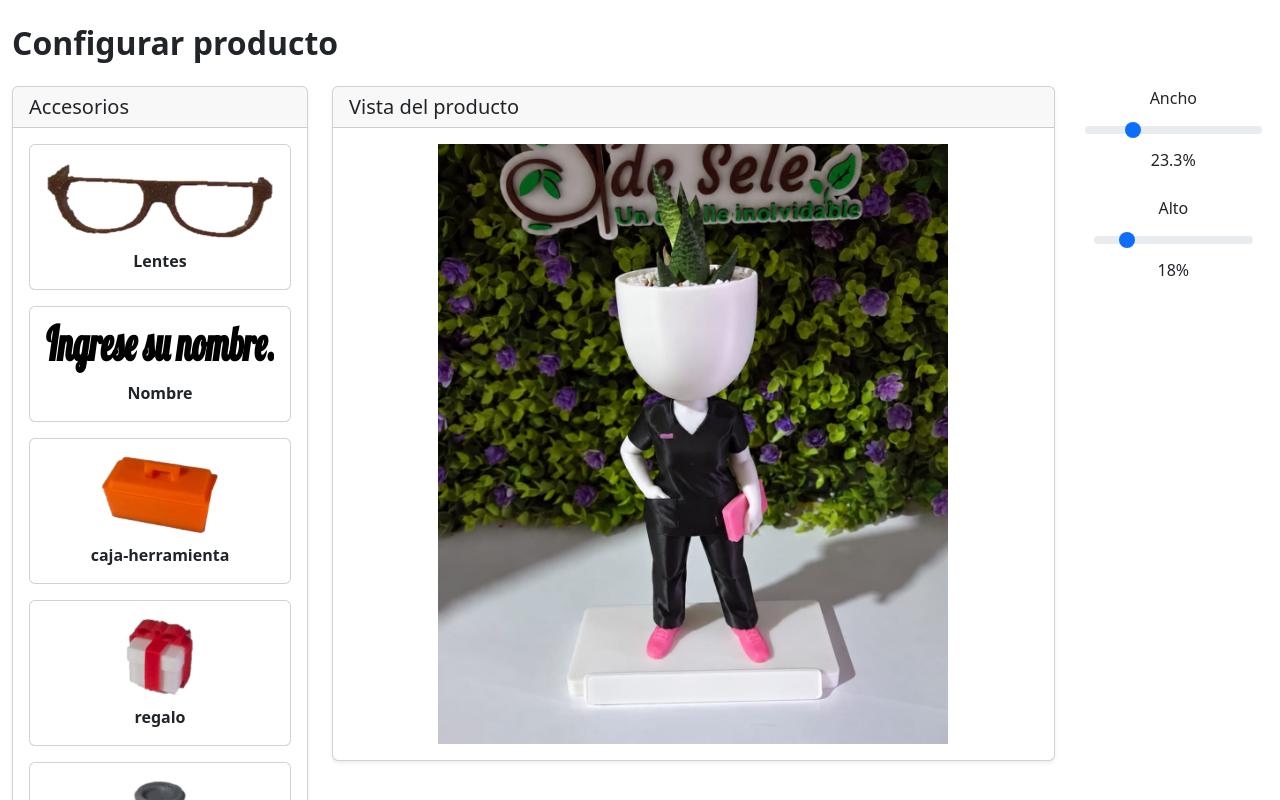
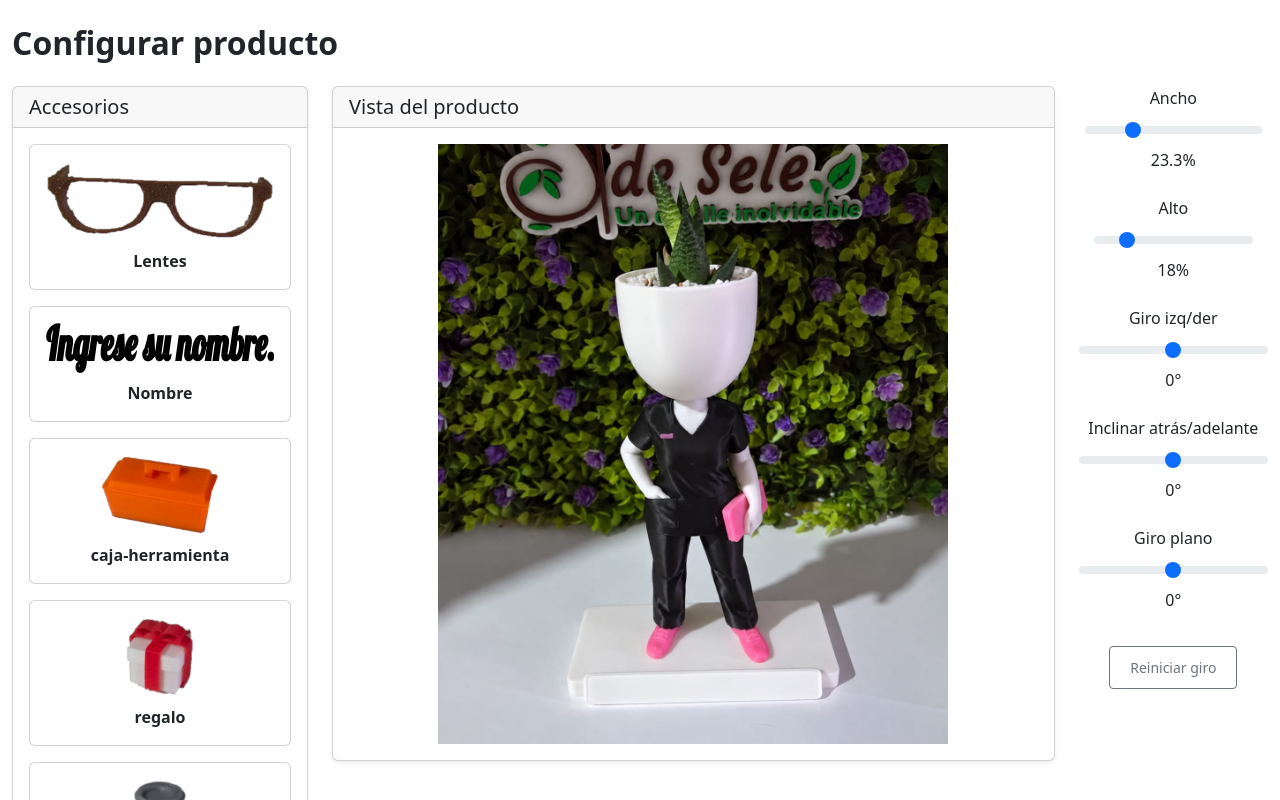
Before and after one commit to danielSan777/VentaPruebaApp, an Angular app: page /editor-producto in a window 1280 px wide. Shown: the top 800 px of the page. Built offline with nearby package versions, Linux system fonts and the light colour scheme.

Commit message:
aplicando rotacion

```diff
--- a/src/app/cliente/cliente.css
+++ b/src/app/cliente/cliente.css
@@ -43,6 +43,23 @@
     pointer-events: none;
 }
 
+.accesorio-colocado img {
+    display: block;
+    width: 100%;
+    height: 100%;
+    object-fit: fill;
+    pointer-events: none;
+    user-select: none;
+}
+
+/* Contenedor que recibe la rotación 3D guardada en el editor */
+.contenido-3d {
+    width: 100%;
+    height: 100%;
+    transform-origin: center center;
+    pointer-events: none;
+}
+
 @font-face {
     font-family: 'Lobster';
     src: url('/fonts/Lobster-Regular.ttf') format('truetype');
--- a/src/app/cliente/cliente.html
+++ b/src/app/cliente/cliente.html
@@ -79,22 +79,30 @@
 
                         <div class="accesorio-colocado" [style.left.%]="accesorio.x" [style.top.%]="accesorio.y"
                             [style.width.%]="accesorio.ancho" [style.height.%]="accesorio.alto">
-                            <canvas [appTextoCanvas]="nombreCliente() || (accesorio.texto ?? '')"></canvas>
+                            <div class="contenido-3d" [style.transform]="transformar(accesorio)">
+                                <canvas [appTextoCanvas]="nombreCliente() || (accesorio.texto ?? '')"></canvas>
+                            </div>
                         </div>
 
                         } @else if (accesorio.accesorioId == 1) {
 
                         <div class="accesorio-colocado" [style.left.%]="accesorio.x" [style.top.%]="accesorio.y"
                             [style.width.%]="accesorio.ancho" [style.height.%]="accesorio.alto">
-                            @if (hayLentes()) {
-                            <canvas #canvasLentes></canvas>
-                            }
+                            <div class="contenido-3d" [style.transform]="transformar(accesorio)">
+                                @if (hayLentes()) {
+                                <canvas #canvasLentes></canvas>
+                                }
+                            </div>
                         </div>
 
                         } @else {
 
-                        <img [src]="accesorio.imagen" class="accesorio-colocado" [style.width.%]="accesorio.ancho"
-                            [style.height.%]="accesorio.alto" [style.left.%]="accesorio.x" [style.top.%]="accesorio.y">
+                        <div class="accesorio-colocado" [style.left.%]="accesorio.x" [style.top.%]="accesorio.y"
+                            [style.width.%]="accesorio.ancho" [style.height.%]="accesorio.alto">
+                            <div class="contenido-3d" [style.transform]="transformar(accesorio)">
+                                <img [src]="accesorio.imagen" [alt]="accesorio.nombre">
+                            </div>
+                        </div>
                         }
                         }
 
--- a/src/app/cliente/cliente.ts
+++ b/src/app/cliente/cliente.ts
@@ -185,6 +185,12 @@ export class Cliente implements OnInit {
   );
 
 
+  // Rotación guardada en el editor (si el accesorio no tiene, queda en 0°)
+  transformar(a: AccesorioColocado): string {
+    return `perspective(600px) rotateX(${a.rotX ?? 0}deg) rotateY(${a.rotY ?? 0}deg) rotateZ(${a.rotZ ?? 0}deg)`;
+  }
+
+
   private agregarPorDefecto(lista: AccesorioColocado[]): void {
     const obligatorios = [1, 2];
 
@@ -198,6 +204,7 @@ export class Cliente implements OnInit {
     this.accesoriosSeleccionados.set(
       elegidos.map(a => ({ ...a, id: this.siguienteId++ }))
     );
+
   }
 
 
@@ -205,4 +212,8 @@ export class Cliente implements OnInit {
 
 
 
+
+
+
+
 }
--- a/src/app/dominio/Accesorios.ts
+++ b/src/app/dominio/Accesorios.ts
@@ -34,4 +34,6 @@ interface AccesorioColocado {
 
   texto?: string;
 
+  rotX?: number; rotY?: number; rotZ?: number; // grados
+
 }
--- a/src/app/editor-producto/editor-producto.css
+++ b/src/app/editor-producto/editor-producto.css
@@ -255,3 +255,11 @@ button {
   right: -7px;
   cursor: nwse-resize;
 }
+
+/* Contenedor que recibe la rotación 3D (las manijas quedan fuera) */
+.contenido-3d {
+  width: 100%;
+  height: 100%;
+  transform-origin: center center;
+  pointer-events: none;
+}
--- a/src/app/editor-producto/editor-producto.html
+++ b/src/app/editor-producto/editor-producto.html
@@ -119,11 +119,13 @@
                 [style.left.%]="accesorio.x" [style.top.%]="accesorio.y" (click)="seleccionarAccesorio(accesorio)"
                 (pointerdown)="iniciarArrastre($event, accesorio)">
 
-                @if (accesorio.tipo === 'texto') {
-                <canvas [appTextoCanvas]="accesorio.texto ?? ''"></canvas>
-                } @else {
-                <img draggable="false" [src]="accesorio.imagen" [alt]="accesorio.nombre">
-                }
+                <div class="contenido-3d" [style.transform]="transformar(accesorio)">
+                  @if (accesorio.tipo === 'texto') {
+                  <canvas [appTextoCanvas]="accesorio.texto ?? ''"></canvas>
+                  } @else {
+                  <img draggable="false" [src]="accesorio.imagen" [alt]="accesorio.nombre">
+                  }
+                </div>
 
                 @if (accesorioSeleccionadoId() === accesorio.id) {
                 <span class="handle nw" (pointerdown)="iniciarRedimension($event, accesorio, 'nw')"></span>
@@ -180,9 +182,36 @@
           <div>{{ porcentajeAlto() }}%</div>
         </div>
 
+        <!-- Giro izquierda / derecha -->
+        <div class="text-center w-100">
+          <label class="form-label">Giro izq/der</label>
+          <input type="range" class="form-range" min="-180" max="180" step="1" [ngModel]="rotacion().rotY"
+            (ngModelChange)="cambiarRotacion('rotY', $event)">
+          <div>{{ rotacion().rotY }}°</div>
+        </div>
+
+        <!-- Inclinar atrás / adelante -->
+        <div class="text-center w-100">
+          <label class="form-label">Inclinar atrás/adelante</label>
+          <input type="range" class="form-range" min="-90" max="90" step="1" [ngModel]="rotacion().rotX"
+            (ngModelChange)="cambiarRotacion('rotX', $event)">
+          <div>{{ rotacion().rotX }}°</div>
+        </div>
+
+        <!-- Giro plano -->
+        <div class="text-center w-100">
+          <label class="form-label">Giro plano</label>
+          <input type="range" class="form-range" min="-180" max="180" step="1" [ngModel]="rotacion().rotZ"
+            (ngModelChange)="cambiarRotacion('rotZ', $event)">
+          <div>{{ rotacion().rotZ }}°</div>
+        </div>
+
+        <button type="button" class="btn btn-outline-secondary btn-sm" (click)="reiniciarRotacion()">
+          Reiniciar giro
+        </button>
+
       </div>
     </div>
-
 
 
     <!-- ================================= -->
--- a/src/app/editor-producto/editor-producto.ts
+++ b/src/app/editor-producto/editor-producto.ts
@@ -62,6 +62,9 @@ export class EditorProducto {
 
   porcentajeAncho = signal(23.3);
   porcentajeAlto = signal(18);
+
+  // Rotación del accesorio seleccionado (en grados)
+  rotacion = signal({ rotX: 0, rotY: 0, rotZ: 0 });
 
   // ==========================================
   // ACCESORIOS DISPONIBLES
@@ -322,6 +325,36 @@ export class EditorProducto {
     this.accesorioSeleccionadoId.set(a.id);
     this.porcentajeAncho.set(a.ancho);
     this.porcentajeAlto.set(a.alto);
+    this.rotacion.set({
+      rotX: a.rotX ?? 0,
+      rotY: a.rotY ?? 0,
+      rotZ: a.rotZ ?? 0,
+    });
+  }
+
+  // ==========================================
+  // ROTACIÓN
+  // ==========================================
+
+  cambiarRotacion(eje: 'rotX' | 'rotY' | 'rotZ', valor: number): void {
+    this.rotacion.update(r => ({ ...r, [eje]: valor }));
+
+    const id = this.accesorioSeleccionadoId();
+    if (id === null) return;
+
+    this.accesoriosColocados.update(lista =>
+      lista.map(a => (a.id === id ? { ...a, [eje]: valor } : a))
+    );
+  }
+
+  reiniciarRotacion(): void {
+    this.cambiarRotacion('rotX', 0);
+    this.cambiarRotacion('rotY', 0);
+    this.cambiarRotacion('rotZ', 0);
+  }
+
+  transformar(a: AccesorioColocado): string {
+    return `perspective(600px) rotateX(${a.rotX ?? 0}deg) rotateY(${a.rotY ?? 0}deg) rotateZ(${a.rotZ ?? 0}deg)`;
   }
 
   cambiarAncho(valor: number): void {
```
